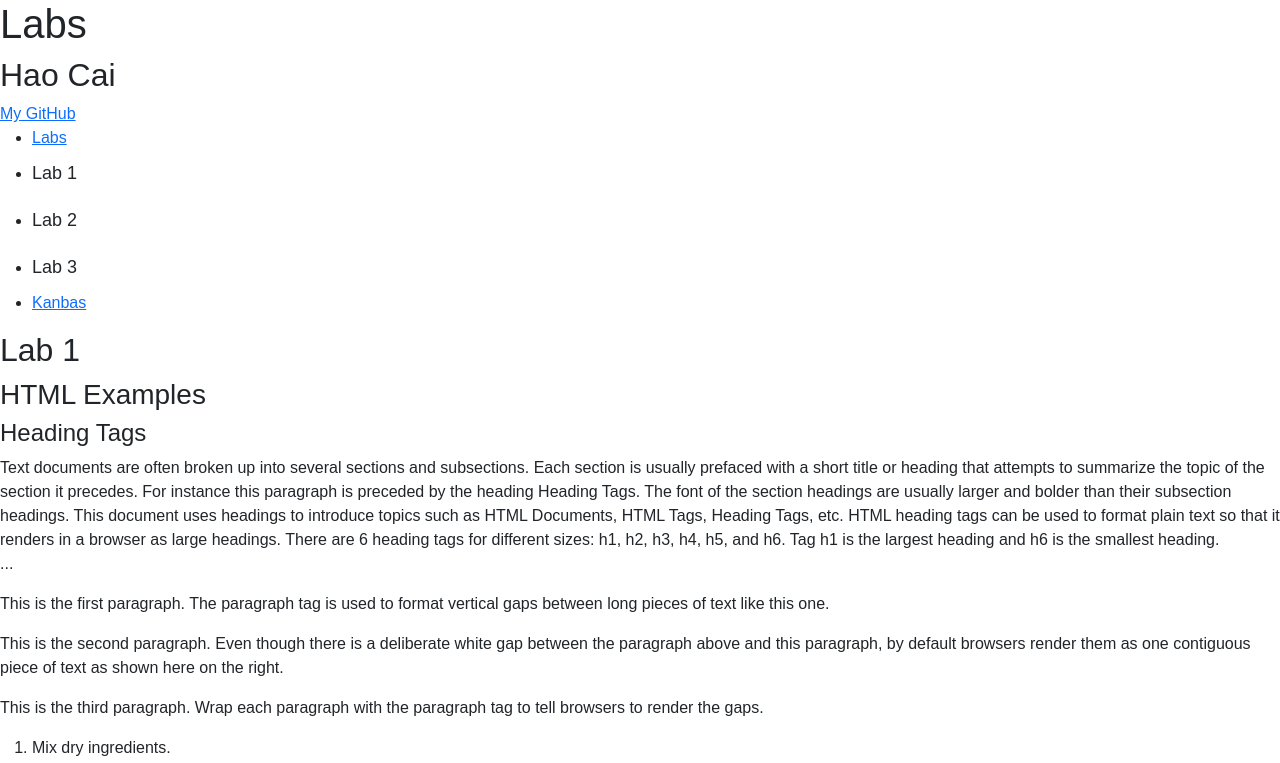
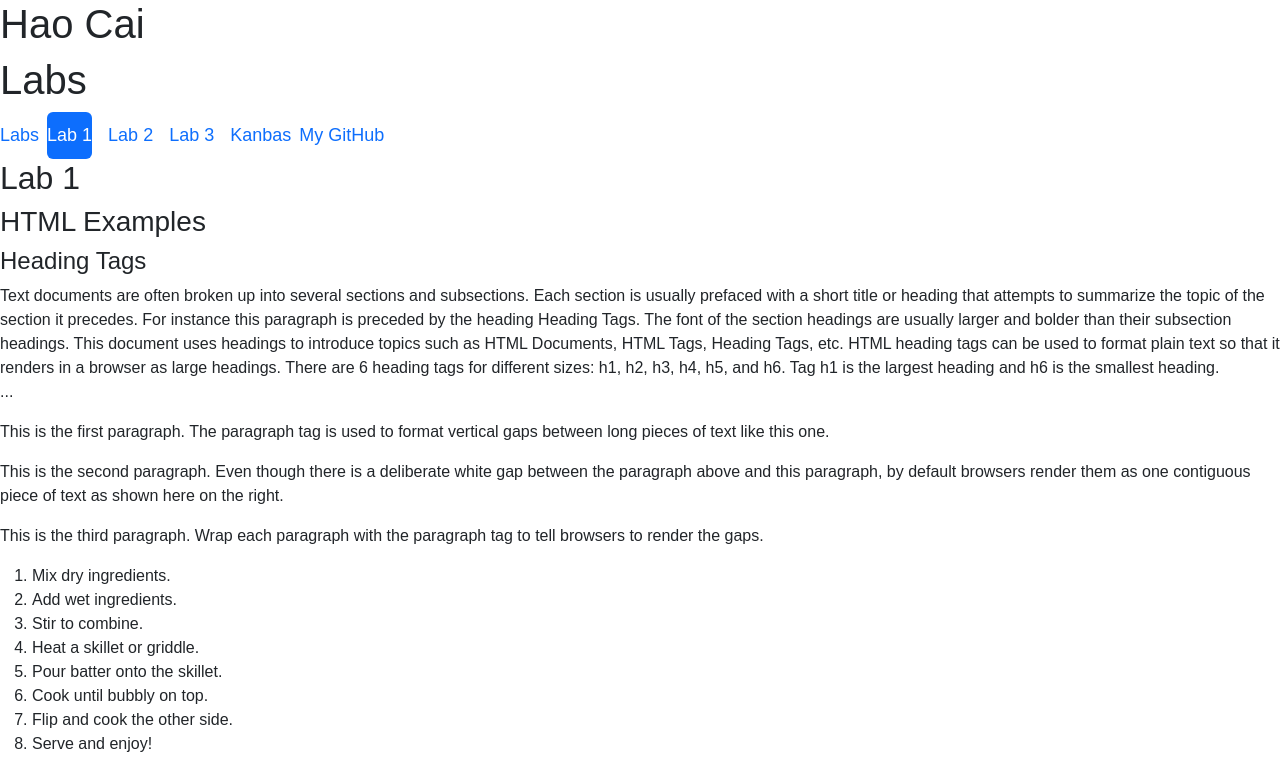
Before and after one commit to HaoCaiSCU/project, a React (Create React App) app: page /#/Labs/Lab1 in a window 1280 px wide. Shown: the top 763 px of the page. Built offline with nearby package versions, Linux system fonts and the light colour scheme.

Commit message:
a3 JavaScript

```diff
--- a/src/Labs/TOC.tsx
+++ b/src/Labs/TOC.tsx
@@ -1,29 +1,41 @@
 import { useLocation } from "react-router";
-import { Link } from "react-router-dom";
-
 export default function TOC() {
   const { pathname } = useLocation();
   return (
-        <div>
-            <a
-                href="https://github.com/HaoCaiSCU/kanbas-react-web-app"
-                id="wd-github"
-                target="_blank"
-                rel="noopener noreferrer"
-            >
+    <ul className="nav nav-pills">
+      <li className="nav-item">
+        <a id="wd-a" href="#/Labs" className="nav-link">
+          Labs
+        </a>
+      </li>
+      <li className="nav-item mx-2">
+        <a id="wd-a1" href="#/Labs/Lab1"
+          className={`nav-link ${pathname.includes("Lab1") ? "active" : ""}`}>
+          Lab 1
+        </a>
+      </li>
+      <li className="nav-item mx-2">
+        <a id="wd-a2" href="#/Labs/Lab2"
+          className={`nav-link ${pathname.includes("Lab2") ? "active" : ""}`}>
+          Lab 2
+        </a>
+      </li>
+      <li className="nav-item mx-2">
+        <a id="wd-a3" href="#/Labs/Lab3"
+          className={`nav-link ${pathname.includes("Lab3") ? "active" : ""}`}>
+          Lab 3
+        </a>
+      </li>
+      <li className="nav-item">
+        <a id="wd-k" href="#/Kanbas" className="nav-link mx-2">
+          Kanbas
+        </a>
+      </li>
+      <li className="nav-item">
+        <a id="wd-k" href="https://github.com/HaoCaiSCU/kanbas-react-web-app" className="nav-link">
           My GitHub
         </a>
-            <br />
-            <ul>
-                <li><Link to="/Labs">Labs</Link></li>
-                <li><Link to="/Labs/Lab1"
-                className={`nav-link ${pathname.includes("Lab1") ? "active" : ""}`}>Lab 1</Link></li>
-                <li><Link to="/Labs/Lab2"
-                className={`nav-link ${pathname.includes("Lab2") ? "active" : ""}`}>Lab 2</Link></li>
-                <li><Link to="/Labs/Lab3"
-                className={`nav-link ${pathname.includes("Lab3") ? "active" : ""}`}>Lab 3</Link></li>
-                <li><Link to="/Kanbas">Kanbas</Link></li>
+      </li>
     </ul>
-        </div>
   );
 }
--- a/src/Labs/index.tsx
+++ b/src/Labs/index.tsx
@@ -7,8 +7,8 @@ import Lab3 from "./Lab3";
 export default function Labs() {
   return (
     <div>
+      <h1>Hao Cai</h1>
       <h1>Labs</h1>
-      <h2>Hao Cai</h2>
       <TOC />
       <Routes>
         <Route path="/" element={<Navigate to="Lab1" />} />
```
Lines whose indentation alone changed are shown as unchanged.
